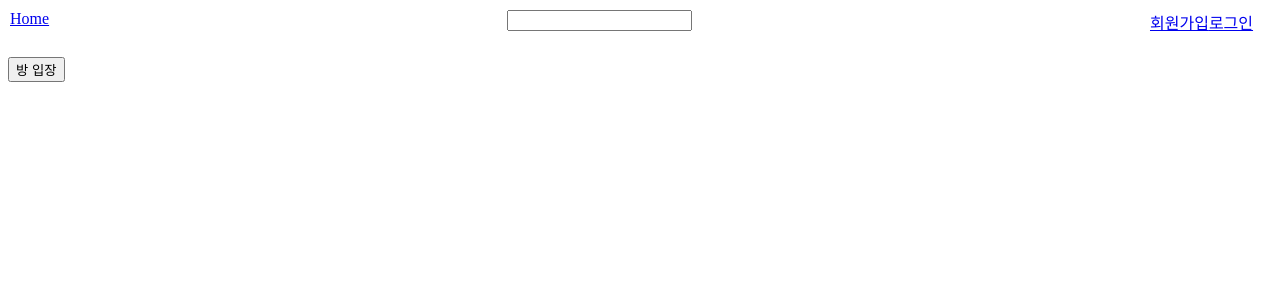
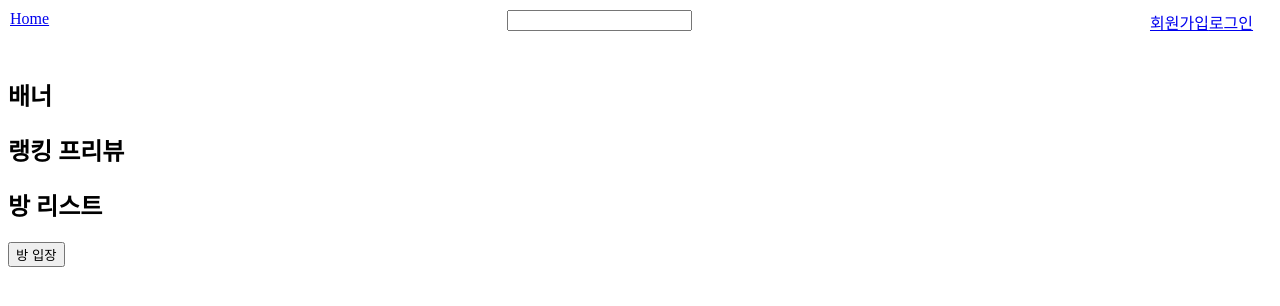
Before and after one commit to OhHyerin/WE-TNESS, a React (Create React App) app in the folder frontend/: page / in a window 1280 px wide. Shown: the top 306 px of the page. Built offline with nearby package versions, Linux system fonts and the light colour scheme.

Commit message:
feat : 메인페이지 구조 생성

```diff
--- /dev/null
+++ b/frontend/src/components/home/Banner.jsx
@@ -0,0 +1,8 @@
+export default function Banner() {
+  return (
+    <div>
+      <h2>배너</h2>
+      {/* mui에는 캐러셀이 없다... https://learus.github.io/react-material-ui-carousel/ 이거 쓰는거 어떰 */}
+    </div>
+  );
+}
--- /dev/null
+++ b/frontend/src/components/home/RankingPreview.jsx
@@ -0,0 +1,7 @@
+export default function RankingPreview() {
+  return (
+    <div>
+      <h2>랭킹 프리뷰</h2>
+    </div>
+  );
+}
--- /dev/null
+++ b/frontend/src/components/home/RoomList.jsx
@@ -0,0 +1,7 @@
+export default function RoomList() {
+  return (
+    <div>
+      <h2>방 리스트</h2>
+    </div>
+  );
+}
--- a/frontend/src/pages/common/HomePage.jsx
+++ b/frontend/src/pages/common/HomePage.jsx
@@ -1,10 +1,16 @@
 import { useNavigate } from 'react-router-dom';
+import Banner from '../../components/home/Banner';
+import RankingPreview from '../../components/home/RankingPreview';
+import RoomList from '../../components/home/RoomList';
 
 export default function Home() {
   const navigate = useNavigate();
   return (
     <div>
       <div>
+        <Banner />
+        <RankingPreview />
+        <RoomList />
         <button
           onClick={() => {
             navigate('room/3');
```
Also changed, not shown: frontend/src/components/common/RoomCard.jsx (added, +33 -0 lines).
